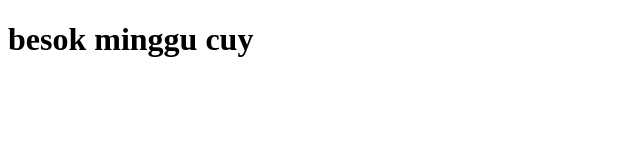
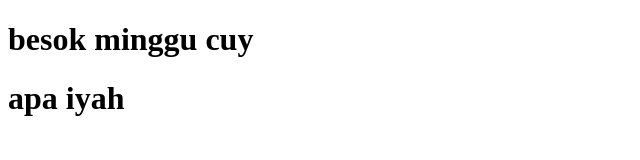
Before and after one commit to aryapradi/besokminggu, a plain HTML site: page index.html in a window 1280 px wide. Shown: the whole page, without its empty margins (0-640 px from the left). Drawn offline with Linux system fonts and the light colour scheme.

Commit message:
menambah h1

```diff
--- a/index.html
+++ b/index.html
@@ -8,6 +8,6 @@
 </head>
 <body>
     <h1>besok minggu cuy</h1>
-
+    <h1> apa iyah</h1>
 </body>
 </html>
```
